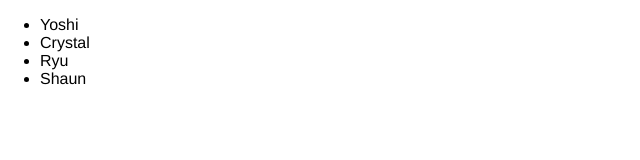
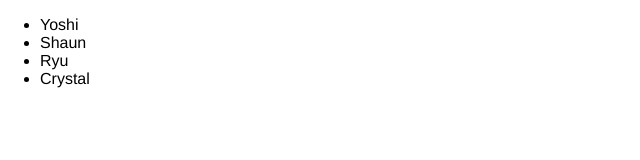
Before and after one commit to tararee/angular-tutorial, a plain HTML site: page index.html in a window 1280 px wide. Shown: the full height of the page, 0-640 px from the left. Drawn offline with Linux system fonts and the light colour scheme.

Commit message:
Added first Filter, orderBy

```diff
--- a/index.html
+++ b/index.html
@@ -11,8 +11,9 @@
 <div ng-controller="NinjaController">
 
 <ul>
-  <li ng-repeat="ninja in ninjas">{{ninja.name}}</li>
-<!-- to just access the name of the object -->
+  <li ng-repeat="ninja in ninjas | orderBy: '-name' ">{{ninja.name}}</li>
+<!-- adding the orderBy filter to sort names alphabetically
+putting a minus before the name reverses it, pretty cool.-->
 </ul>
   </body>
 </html>
```
